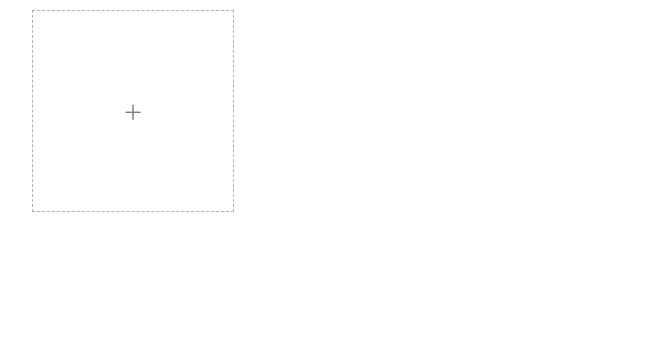
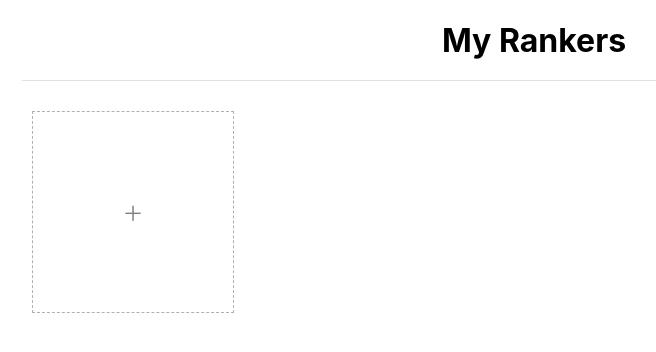
Before and after one commit to fighterjetj/HOTHX, a React (Create React App) app: page / in a window 1280 px wide. Shown: the top 352 px of the page, without its empty margins (106-762 px from the left). Built offline with nearby package versions, Linux system fonts and the light colour scheme.

Commit message:
homepage has title

```diff
--- a/src/pages/Homepage.js
+++ b/src/pages/Homepage.js
@@ -5,6 +5,7 @@ function Homepage() {
   return (
     <div>
       <div className="centerPage">
+        <h1 className="homepageTitle">My Rankers</h1>
         <AddProject/>
       </div>
     </div>
--- a/src/pages/homepage.css
+++ b/src/pages/homepage.css
@@ -4,3 +4,10 @@
     align-items: center;
     margin: auto;
 }
+
+.homepageTitle {
+    text-align: center;
+    padding-bottom: 20px;
+    margin-bottom: 30px;
+    border-bottom: 1px #e0e0e0 solid;
+}
```
